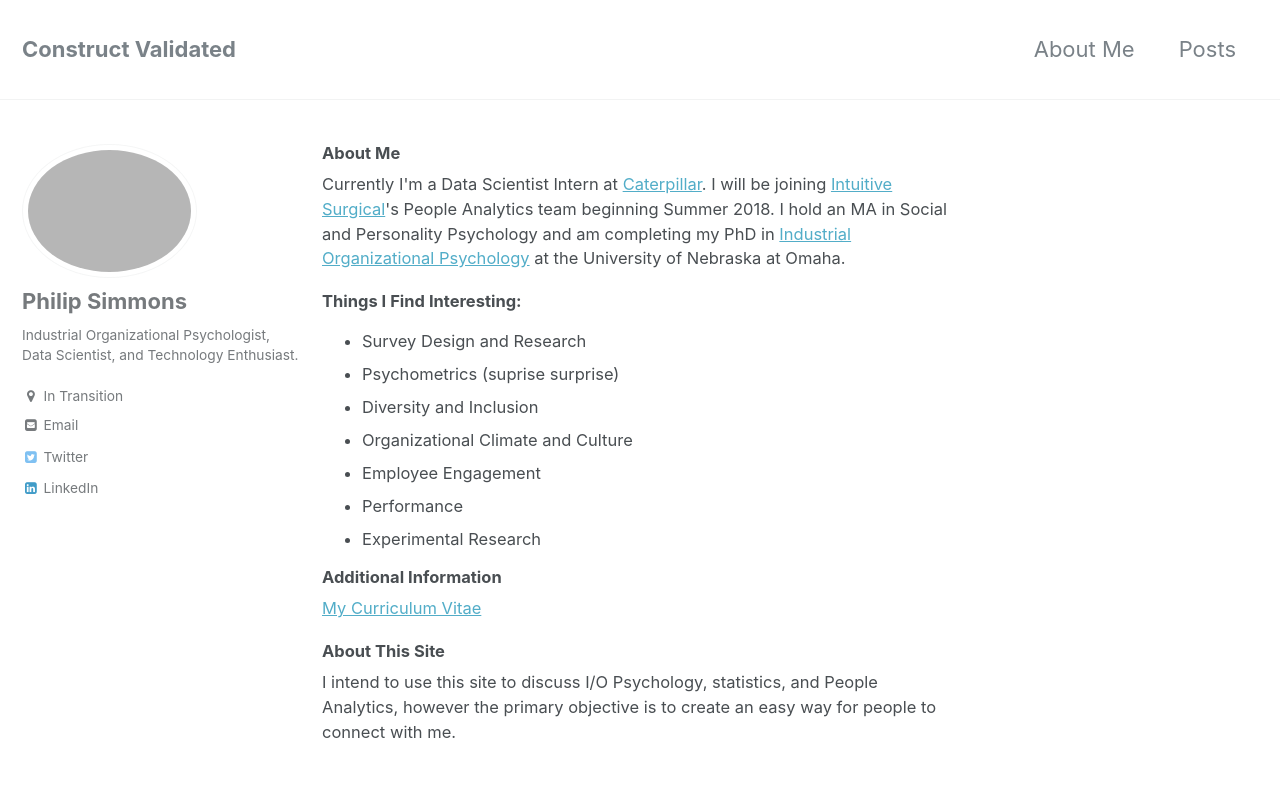
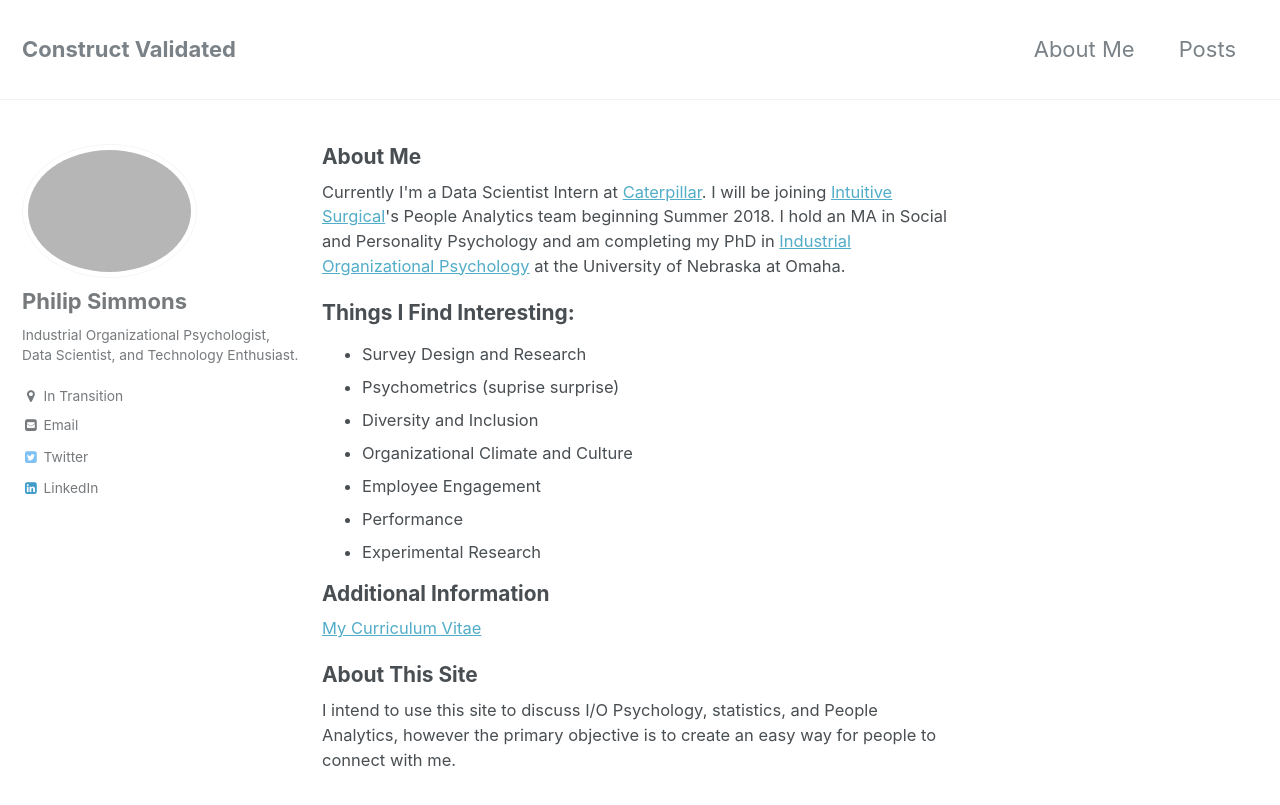
Before and after one commit to PhilpSimmons/PhilpSimmons.github.io, a Jekyll site: the page built from about-me.html, in a window 1280 px wide and 900 px high. Shown: the top 805 px of the window. Built offline with Jekyll 4.4.1, drawn with Linux system fonts in a browser that asks for light colours.

Commit message:
Font size

```diff
--- a/about-me.html
+++ b/about-me.html
@@ -3,11 +3,11 @@
 author_profile: true
 ---
 
-<h1 style="font-size:75%;">About Me</h1>
+<h1 style="font-size:95%;">About Me</h1>
 <p style="font-size:75%;" style="font-family:verdana;">Currently I'm a Data Scientist Intern at <a href="https://www.caterpillar.com/">Caterpillar</a>. I will be joining <a href="https://www.intuitivesurgical.com/">Intuitive Surgical</a>'s People Analytics team beginning Summer 2018. I hold an MA in Social and Personality Psychology and am completing my PhD in <a href="http://www.apa.org/ed/graduate/specialize/industrial.aspx">Industrial Organizational Psychology</a> at the University of Nebraska at Omaha.
 </p>
 
-<h1 style="font-size:75%;">Things I Find Interesting:</h1>
+<h1 style="font-size:95%;">Things I Find Interesting:</h1>
 <ul style="font-size:75%;" style="font-family:verdana;">
 	<li>Survey Design and Research</li>
 	<li>Psychometrics (suprise surprise)</li>
@@ -18,8 +18,8 @@
 	<li>Experimental Research</li>
 </ul>
 
-<h1 style="font-size:75%;">Additional Information</h1>
+<h1 style="font-size:95%;">Additional Information</h1>
 <p style="font-size:75%;" style="font-family:verdana;"><a href="/assets/documents/Simmons-Philip-Resume-2017.pdf">My Curriculum Vitae</a></p>
 
-<h1 style="font-size:75%;">About This Site</h1>
+<h1 style="font-size:95%;">About This Site</h1>
 <p style="font-size:75%;" style="font-family:verdana;">I intend to use this site to discuss I/O Psychology, statistics, and People Analytics, however the primary objective is to create an easy way for people to connect with me.</p>
```
